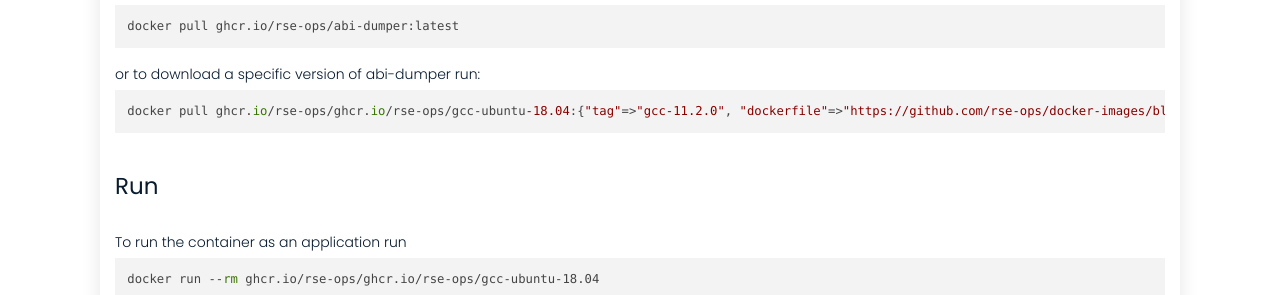
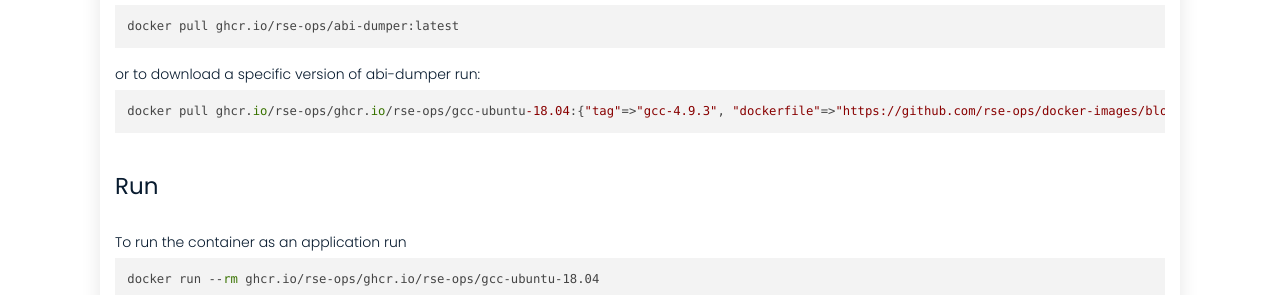
Before and after one commit to rse-ops/docker-images, a Jekyll site: the page built from _library/ghcr.io-rse-ops-gcc-ubuntu-18.04.md, in a window 1280 px wide and 1002 px high. Shown: the part 520-815 px from the top of the window. Built offline with Jekyll 4.4.1, drawn with Linux system fonts in a browser that asks for light colours; nearby versions of some CDN libraries.

Commit message:
Automated push to update library 2021-11-14

```diff
--- a/_library/ghcr.io-rse-ops-gcc-ubuntu-18.04.md
+++ b/_library/ghcr.io-rse-ops-gcc-ubuntu-18.04.md
@@ -1,14 +1,11 @@
 ---
 layout: container
 name: ghcr.io/rse-ops/gcc-ubuntu-18.04
-updated_at: 2021-11-14 05:16:32.587840
+updated_at: 2021-11-14 05:28:02.133105
 
 
 container_url: https://github.com/orgs/rse-ops/packages/container/package/gcc-ubuntu-18.04
 versions:
- - tag: gcc-11.2.0
-   dockerfile: https://github.com/rse-ops/docker-images/blob/main/ubuntu/gcc/Dockerfile
-   manifest: https://crane.ggcr.dev/manifest/ghcr.io/rse-ops/gcc-ubuntu-18.04:gcc-11.2.0
  - tag: gcc-4.9.3
    dockerfile: https://github.com/rse-ops/docker-images/blob/main/ubuntu/gcc/Dockerfile
    manifest: https://crane.ggcr.dev/manifest/ghcr.io/rse-ops/gcc-ubuntu-18.04:gcc-4.9.3
```
Also changed, not shown: other parts of _library/ghcr.io-rse-ops-gcc-ubuntu-18.04.md (+3 -0 lines).
